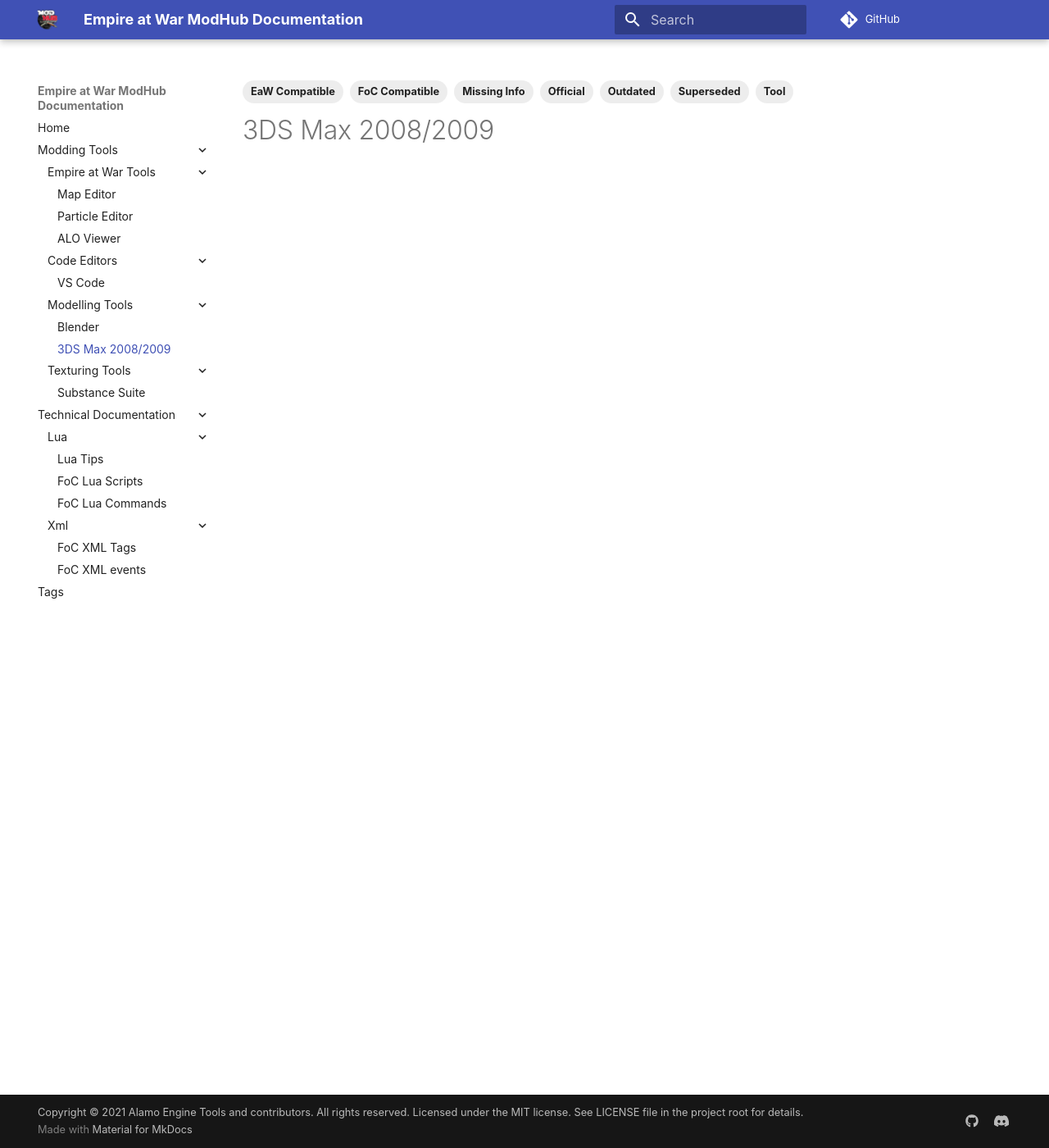
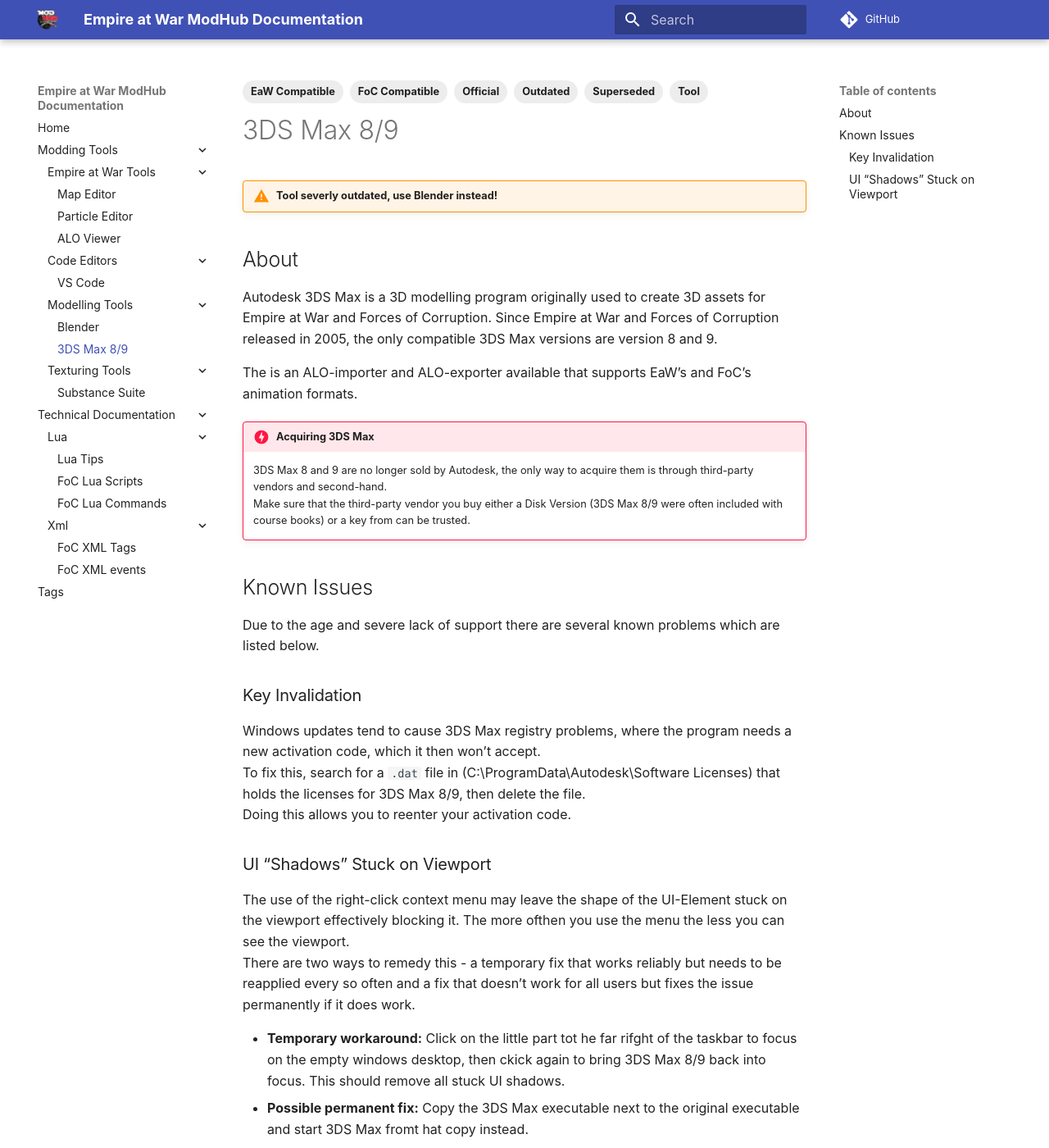
Before and after one commit to AlamoEngine-Tools/eaw-doc-pages, an MkDocs documentation site: the page built from docs/tools/modelling/autodesk.md, in a window 1280 px wide and 1400 px high. Shown: the whole window at 82% size. Built offline with MkDocs 1.6.1 and Material for MkDocs 9.7.7, drawn with Linux system fonts in a browser that asks for light colours; comment, search, counter and statistics services are not loaded.

Commit message:
Ports and updates 3DS Max Documentation

```diff
--- a/docs/tools/modelling/autodesk.md
+++ b/docs/tools/modelling/autodesk.md
@@ -1,5 +1,5 @@
 ---
-title: 3DS Max 2008/2009
+title: 3DS Max 8/9
 tags:
   - Tool
   - Official
@@ -7,7 +7,37 @@
   - FoC Compatible
   - Outdated
   - Superseded
-  - Missing Info
 ---
 
-# 3DS Max 2008/2009
+# 3DS Max 8/9
+
+!!! warning "Tool severly outdated, use Blender instead!"
+
+## About
+
+Autodesk 3DS Max is a 3D modelling program originally used to create 3D assets for Empire at War and Forces of Corruption.
+Since Empire at War and Forces of Corruption released in 2005, the only compatible 3DS Max versions are version 8 and 9.
+
+The is an ALO-importer and ALO-exporter available that supports EaW's and FoC's animation formats.
+
+!!! danger "Acquiring 3DS Max"
+    3DS Max 8 and 9 are no longer sold by Autodesk, the only way to acquire them is through third-party vendors and second-hand.
+    Make sure that the third-party vendor you buy either a Disk Version (3DS Max 8/9 were often included with course books) or a key from can be trusted.
+
+## Known Issues
+
+Due to the age and severe lack of support there are several known problems which are listed below.
+
+### Key Invalidation
+
+Windows updates tend to cause 3DS Max registry problems, where the program needs a new activation code, which it then won't accept.
+To fix this, search for a `.dat` file in (C:\ProgramData\Autodesk\Software Licenses) that holds the licenses for 3DS Max 8/9, then delete the file.
+Doing this allows you to reenter your activation code.
+
+### UI "Shadows" Stuck on Viewport
+
+The use of the right-click context menu may leave the shape of the UI-Element stuck on the viewport effectively blocking it. The more ofthen you use the menu the less you can see the viewport.
+There are two ways to remedy this - a temporary fix that works reliably but needs to be reapplied every so often and a fix that doesn't work for all users but fixes the issue permanently if it does work.
+
+- **Temporary workaround:** Click on the little part tot he far rifght of the taskbar to focus on the empty windows desktop, then ckick again to bring 3DS Max 8/9 back into focus. This should remove all stuck UI shadows.
+- **Possible permanent fix:** Copy the 3DS Max executable next to the original executable and start 3DS Max fromt hat copy instead.
--- a/mkdocs.yml
+++ b/mkdocs.yml
@@ -49,6 +49,7 @@
       permalink: true
   - codehilite:
       linenums: true
+  - admonition
   - pymdownx.arithmatex
   - pymdownx.betterem:
       smart_enable: all
```
